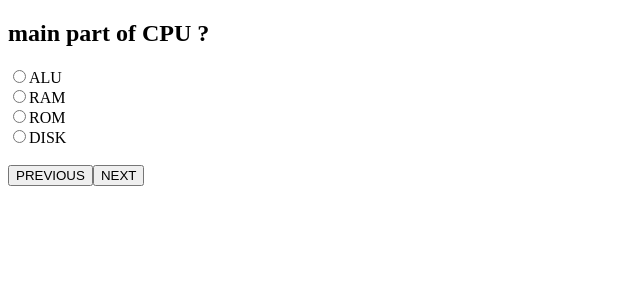
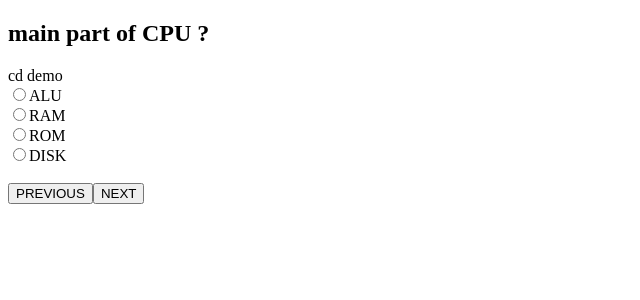
Before and after one commit to karanjoshi-kj/REACT, a React (Vite) app in the folder demo/: page / in a window 1280 px wide. Shown: the top 300 px of the page, without its empty margins (0-640 px from the left). Built offline with nearby package versions, Linux system fonts and the light colour scheme.

Commit message:
PROJECT 2

```diff
--- a/demo/src/components/PROJECTS/Quiz.jsx
+++ b/demo/src/components/PROJECTS/Quiz.jsx
@@ -58,7 +58,7 @@ const Quiz = () => {
     <div>
 
       <h2>{data.Questions[index].question}</h2>
-
+cd demo
 
       {data.Questions[index].options.map((opt, i) => (
         <div key={i}>
```
